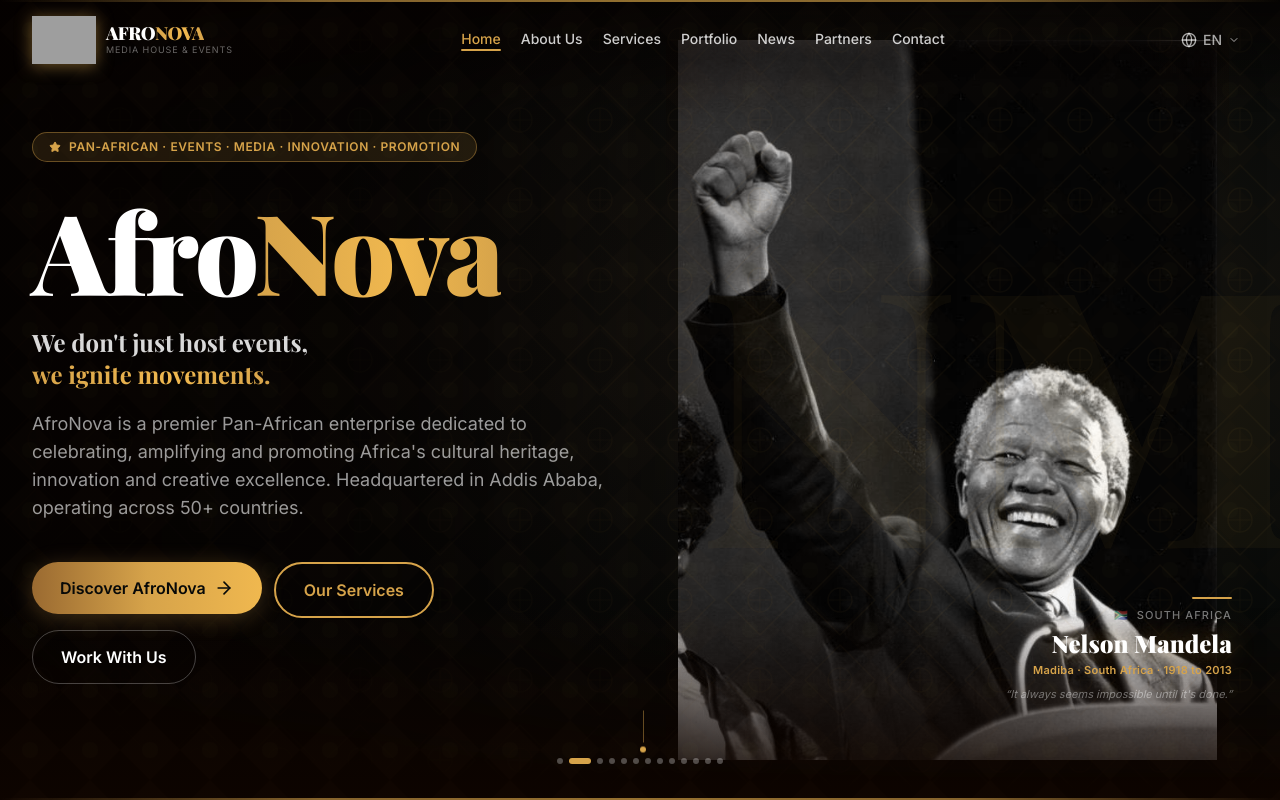
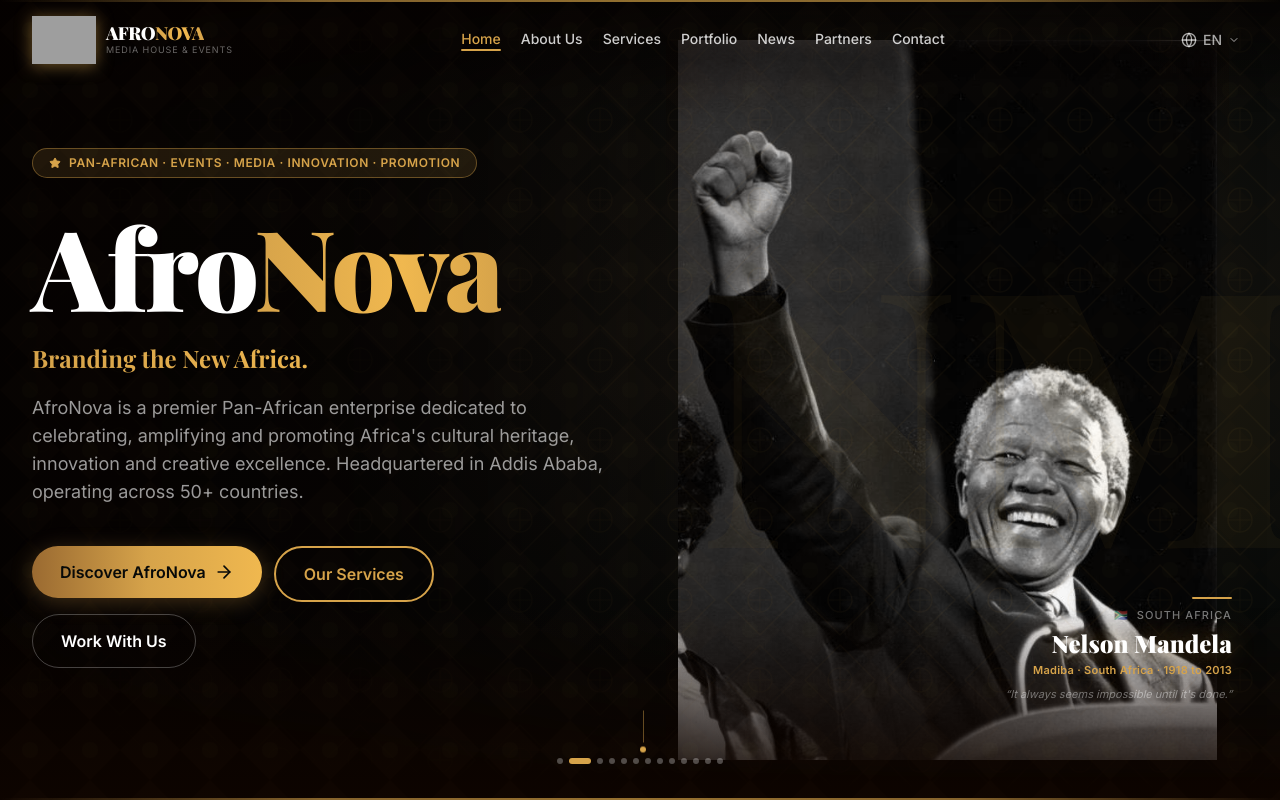
Before and after one commit to kalebmisaw58-lgtm/Afronova, a Next.js app: page / in a window 1280 px wide. Shown: the top 800 px of the page. Built offline with nearby package versions, Linux system fonts and the light colour scheme; grey boxes are pictures that could not be loaded; a web font is replaced by a local one.

Commit message:
Update landing page tagline

```diff
--- a/src/app/page.tsx
+++ b/src/app/page.tsx
@@ -64,9 +64,8 @@
                 style={{ fontSize: "clamp(3.5rem, 9vw, 7rem)" }}>
               <span className="text-white">Afro</span><span className="text-gradient">Nova</span>
             </h1>
-            <p className="text-xl md:text-2xl font-display font-bold text-white/85 mb-5 leading-snug">
-              {t("hero_sub1")}<br />
-              <span className="text-gradient">{t("hero_sub2")}</span>
+            <p className="text-xl md:text-2xl font-display font-bold text-gradient mb-5 leading-snug">
+              {t("hero_tagline")}
             </p>
             <p className="text-white/60 text-base md:text-lg leading-relaxed mb-10 max-w-xl">{t("hero_body")}</p>
             <div className="flex flex-col sm:flex-row flex-wrap items-start gap-3">
--- a/src/context/LanguageContext.tsx
+++ b/src/context/LanguageContext.tsx
@@ -20,8 +20,7 @@
     nav_portal: "Exhibitor Portal", nav_contact: "Contact",
     // Hero
     hero_badge: "Pan-African · Events · Media · Innovation · Promotion",
-    hero_sub1: "We don't just host events,",
-    hero_sub2: "we ignite movements.",
+    hero_tagline: "Branding the New Africa.",
     hero_body: "AfroNova is a premier Pan-African enterprise dedicated to celebrating, amplifying and promoting Africa's cultural heritage, innovation and creative excellence. Headquartered in Addis Ababa, operating across 50+ countries.",
     hero_cta_discover: "Discover AfroNova",
     hero_cta_services: "Our Services",
```
